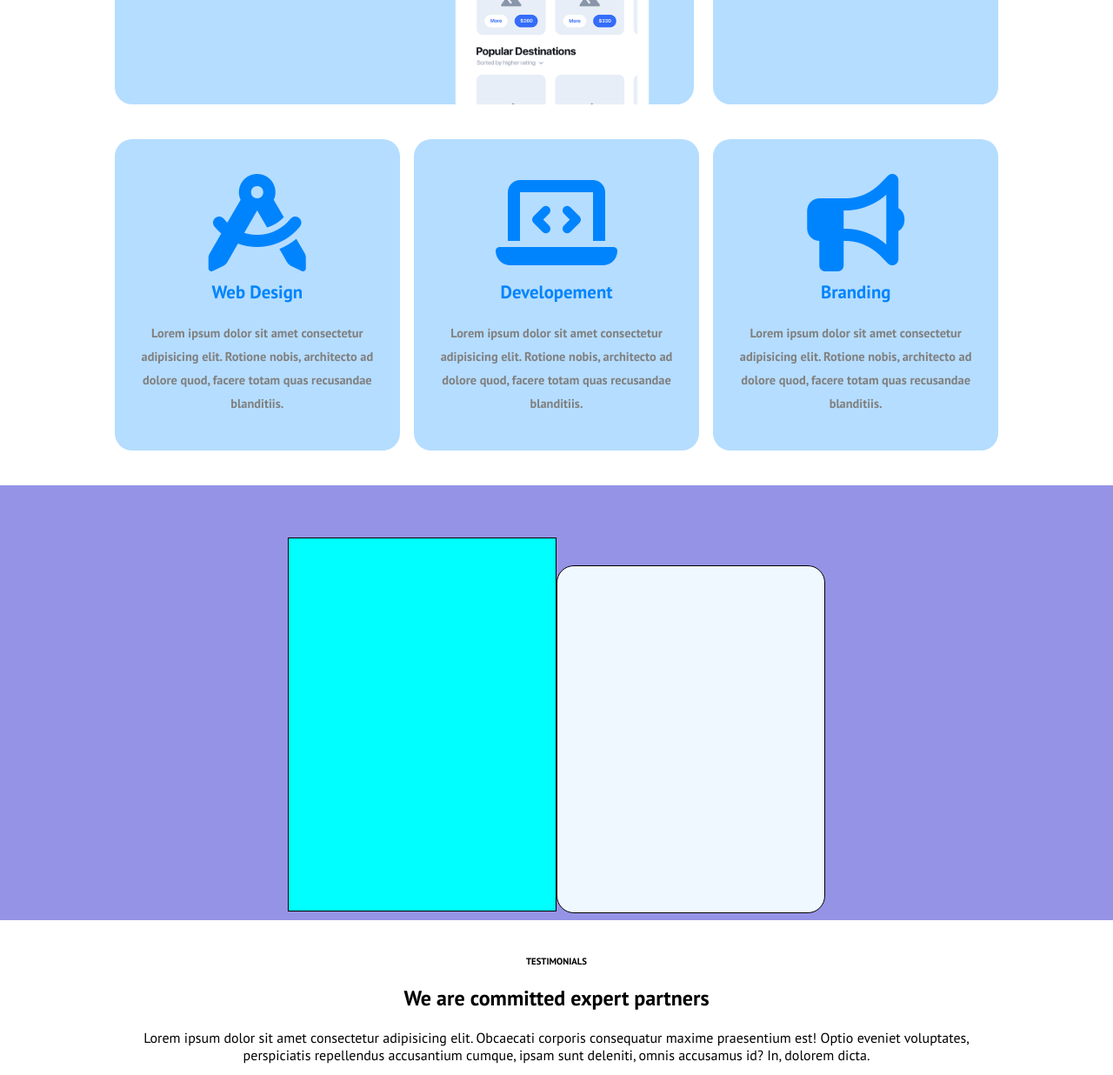
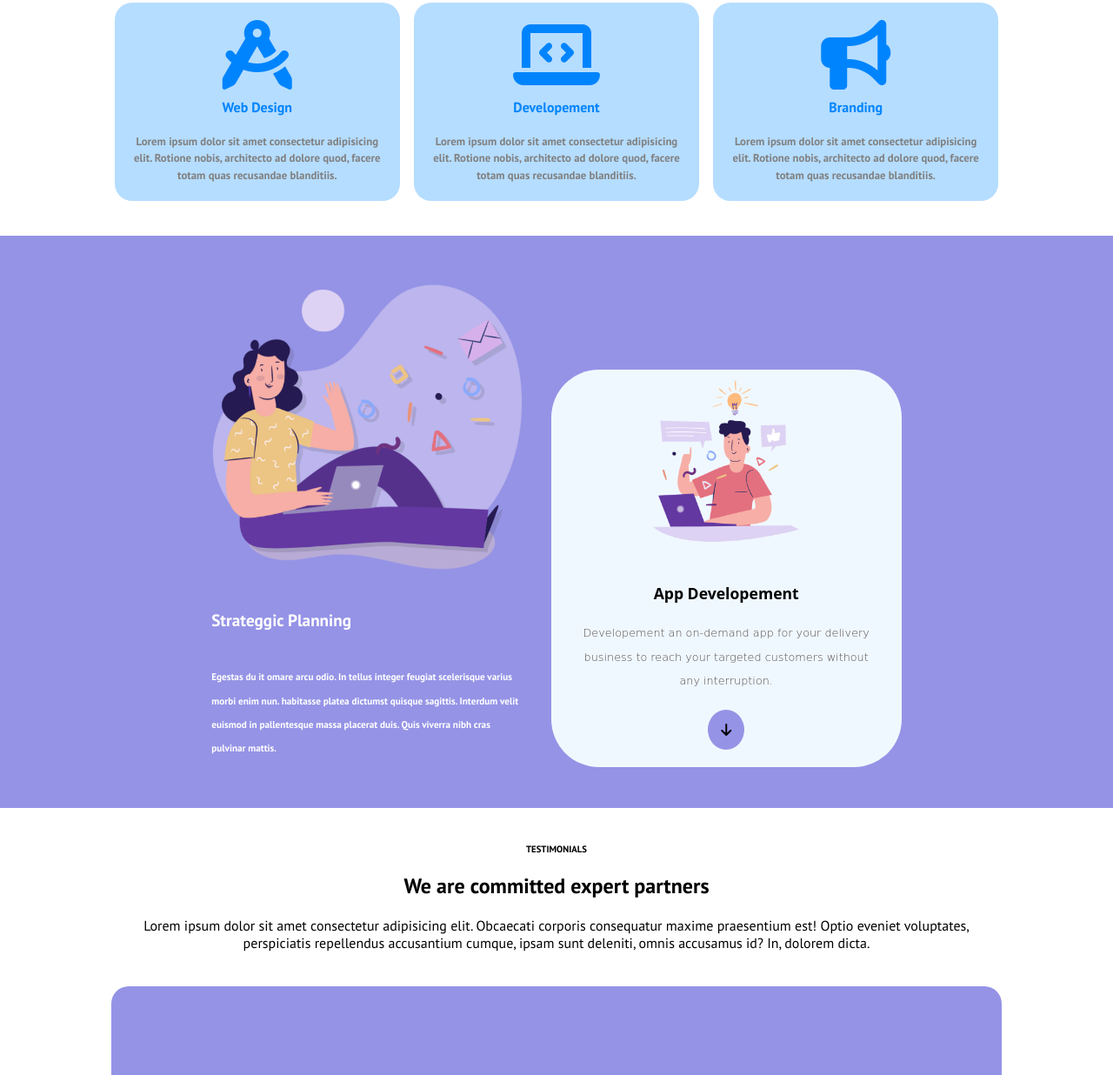
Before and after one commit to Robertarezza/htmlcss-responsive-layout, a plain HTML site: page index.html in a window 1280 px wide. Shown: the part 456-1692 px from the top of the page at 87% size. Drawn offline with Linux system fonts and the light colour scheme.

Commit message:
add: style + responsive sezione piano strategia

```diff
--- a/css/style.css
+++ b/css/style.css
@@ -255,11 +255,16 @@ body{
 
     }
     .second-col>p {
-        font-size: 0.9rem
+        font-size: 0.9rem;
+
 
     }
-
-
+    .h-im{
+        width: 50%;
+    }
+    .second-col>i{
+        font-size: 5rem;
+    }
 }
 
 
@@ -275,14 +280,30 @@ body{
 
         width: 65%;
         display: flex;
+        height: 30%;
 
     }
     .h-im {
-        padding-top: 150px;
+        padding-top: 50px;
+        width: 80%;
+
+    }
+
+    .second-col {
+        padding:0;
+    }
+
+    .second-col>h5{
+
+        font-size: 1rem;
+
+    }
+    .second-col>p {
+        font-size: 0.8rem;
+        line-height: 1.2rem;
 
 
     }
-
 }
 
 /* /media hero */
@@ -291,12 +312,13 @@ body{
 
 /* sezione strategia */
 
+
+
 #piano-strategia{
     background-color: #9593e6;
-    padding: 10px;
+    padding-bottom: 53px;
 
-    /* debug */
-    height: 900px;
+
 }
 
 .cont-strategia{
@@ -305,52 +327,128 @@ body{
 }
 
 .strategia{
-    background-color: aqua;
     margin: 20px auto;
+    padding-bottom: 20px;
 
-    /* debug */
-    height: 400px;
-    border: 1px solid black;
+
+
 }
+
+.strategia>h3 {
+    font-size: 1.8rem;
+    color: white;
+    font-weight: 980;
+    padding: 40px 0;
+}
+
+.strategia>p{
+    font-weight: 900;
+    color: white;
+    line-height: 1.7rem;
+}
+
 
 .development{
     background-color: aliceblue;
-    border-radius: 20px;
+    border-radius: 55px;
+    text-align: center;
+    padding: 10px 10px 20px 10px;
 
-     /* debug */
-     height: 400px;
-     border: 1px solid black;
 
+}
+
+.development>h3{
+    font-size: 1.3rem;
+    color:black;
+    font-weight: 800;
+    padding: 40px 0 20px 0;
+    font-family: system-ui, -apple-system, BlinkMacSystemFont, 'Segoe UI', Roboto, Oxygen, Ubuntu, Cantarell, 'Open Sans', 'Helvetica Neue', sans-serif;
+}
+
+.development>p{
+    font-weight: 200;
+    color: #524c4c;
+    line-height: 1.7rem;
+    font-family: cursive;
+    padding: 0 15px 20px 15px;
+}
+
+.dev-btn{
+    background-color:  #9593e6;
+    border-radius: 50%;
+    border: none;
+}
+
+.dev-btn>i{
+    font-size:1rem ;
+    padding: 15px;
 }
 
 /* media strategia */
 
+@media screen and (min-width: 768px){
+    .strategia>h3 {
+        font-size: 2.5rem;
+    }
+}
+
+
+
 @media screen and (min-width:992px) {
+
+    #piano-strategia{
+        padding-bottom: 15px;
+
+    }
+
     .cont-strategia{
-        width: 70%;
         display: flex;
         justify-content: center;
         align-content: center;
         flex-wrap: wrap;
         padding-top: 50px;
+        width: 70%;
 
     }
-    .development, .strategia{
-        width: 35%;
+    .strategia{
+        width: 40%;
         margin: 0;
     }
 
-    #piano-strategia{
-        height: 500px;
+
+
+    .development{
+        margin-top: 6.5rem;
+        margin-left: 2rem;
+        width: 45%;
+        height: 30%;
+        padding: 10px 10px 20px 10px;
     }
 
-    .development{
-        margin-top: 2rem;
+    .strategia>h3{
+        font-size: 1.2rem;
     }
 
-    .strategia{
-        height: 430px;
+    .strategia>p{
+        font-size: 0.7rem;
+
     }
+
+    .development>img{
+        width: 50%;
+    }
+
+    .development>h3{
+        font-size: 1.1rem;
+
+    }
+
+     .development>p{
+      font-size: 0.8rem;
+
+
+     }
+
 }
 
 /* /media strategia */
--- a/index.html
+++ b/index.html
@@ -116,8 +116,21 @@
         <section id="piano-strategia">
             <div class="contenitore cont-strategia">
                 <div class="strategia">
+                    <img src="./img/planning1.png" alt="">
+                    <h3>Strateggic Planning</h3>
+                    <p>Egestas du it omare arcu odio. In tellus integer feugiat scelerisque varius morbi enim nun.
+                        habitasse platea dictumst quisque sagittis. Interdum velit euismod in pallentesque massa
+                        placerat duis. Quis viverra nibh cras pulvinar mattis.</p>
+
                 </div>
                 <div class="development">
+                    <img src="./img/planning2.png" alt="">
+                    <h3>App Developement</h3>
+                    <p>Developement an on-demand app for your delivery business to reach your targeted customers without
+                        any interruption. </p>
+                        <button class="dev-btn">
+                            <i class="fa-solid fa-arrow-down"></i>
+                        </button>
 
                 </div>
             </div>
```
